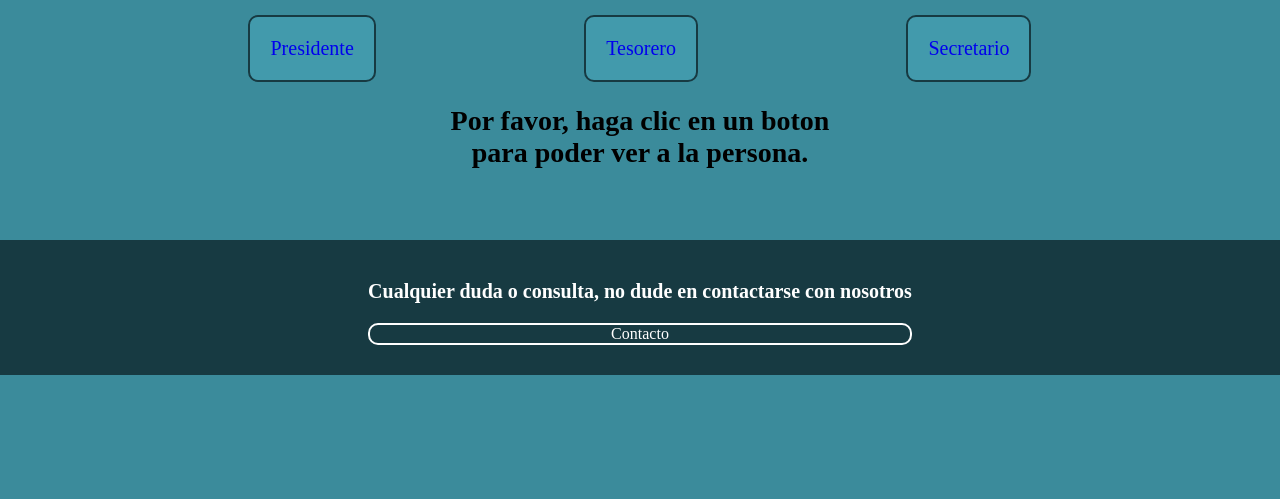
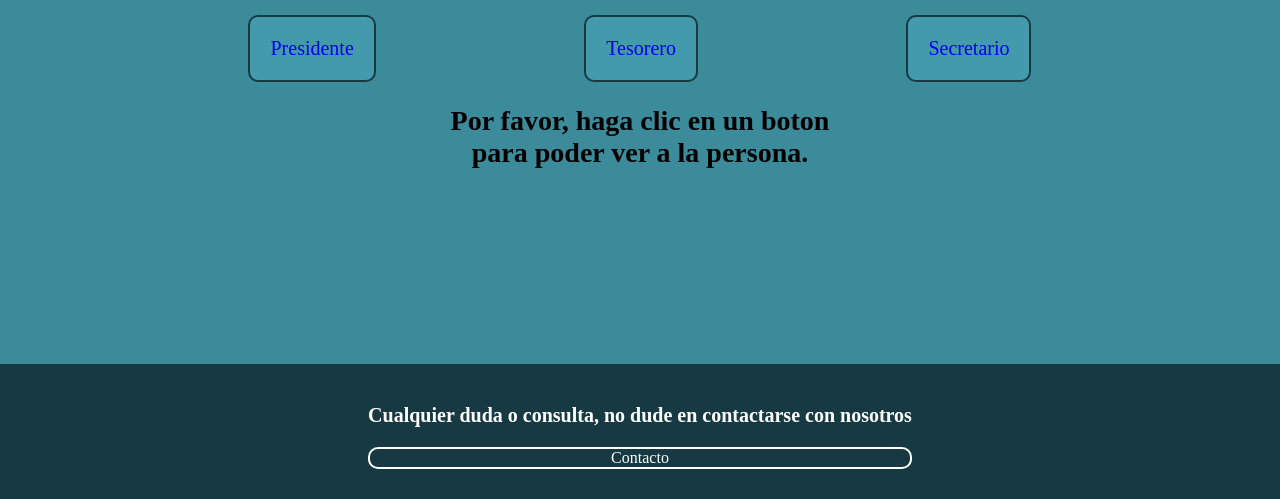
Before and after one commit to YoelIbarra/ibarra-yoel, a PHP site: page /integrantes.php in a window 1280 px wide. Shown: the part 301-800 px from the top of the page. Run offline with PHP 8.4, Linux system fonts and the light colour scheme.

Commit message:
acomodando footer

```diff
--- a/css/styles.css
+++ b/css/styles.css
@@ -235,3 +235,9 @@ h1,h2,h3,h4,h5{
 .boton-integrante:focus {
     background-color: rgb(22, 150, 71);
 }
+  .absolute-footer{
+        position: absolute;
+        bottom: 0;
+        width:100%;
+
+    }
--- a/index.php
+++ b/index.php
@@ -50,6 +50,10 @@
         </section>
     </div>
 
-    <?php include("footer.php"); ?>
+    <?php
+        echo '<div class="absolute-footer">';
+        include('footer.php');
+        echo '</div>';
+        ?>
 </body>
 </html>
--- a/integrantes.php
+++ b/integrantes.php
@@ -34,12 +34,14 @@
         ?>
 
         <main class="contenedor">
-        <h2>
+        <h2 class="integrantes-media">
                 <?php
                     if(!isset($_GET['rol'])){
                         echo "Por favor, haga clic en un boton <br> para poder ver a la persona." ;
                     }
+
                 ?>
+
          </h2>
             <h2>
                 <?php
@@ -70,7 +72,17 @@
                 ?>
             </h4>
         </main>
-     <?php include('footer.php'); ?>
+
+     <?php
+     //Esto lo hago porque sino la página se me veía muy mal..
+     if(!isset($_GET['rol'])){
+
+        echo '<div class="absolute-footer">';
+        include('footer.php');
+        echo '</div>';
+
+     }else{
+     include('footer.php');} ?>
 
 </body>
 </html>
```
